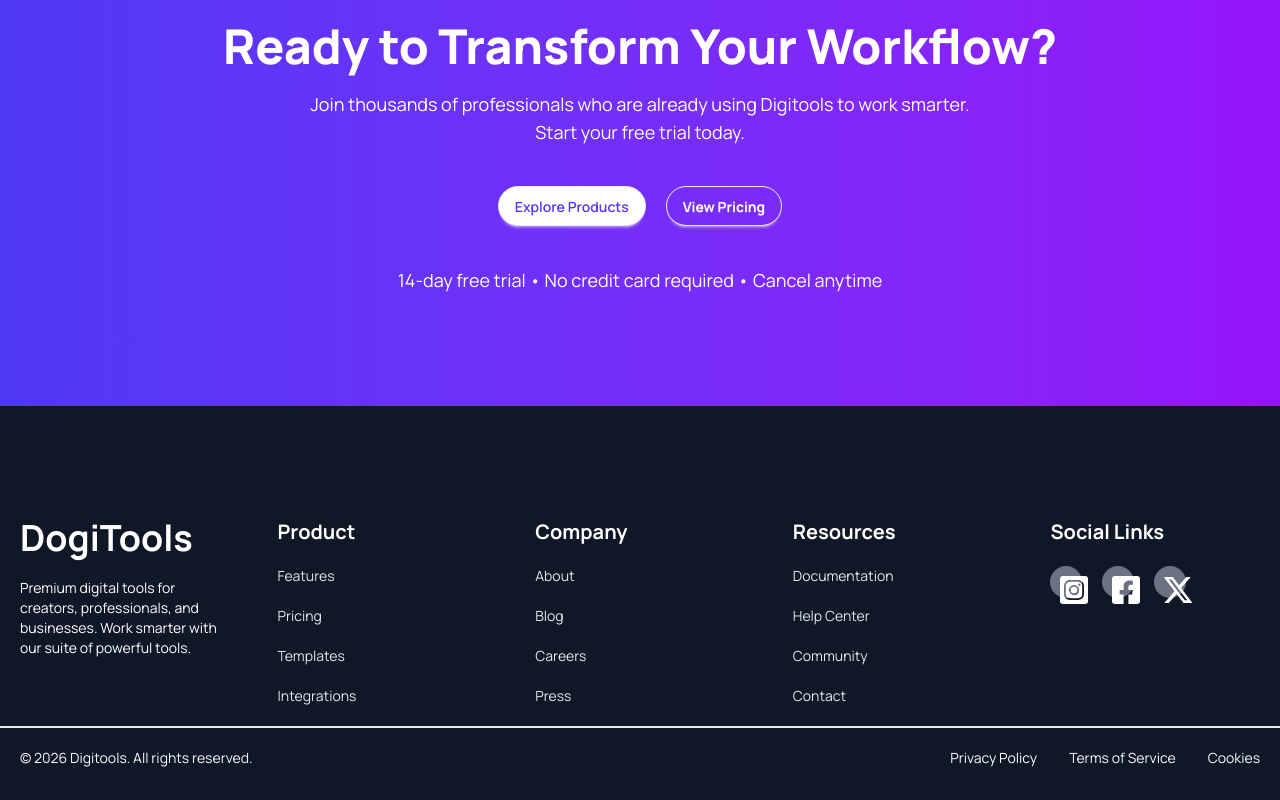
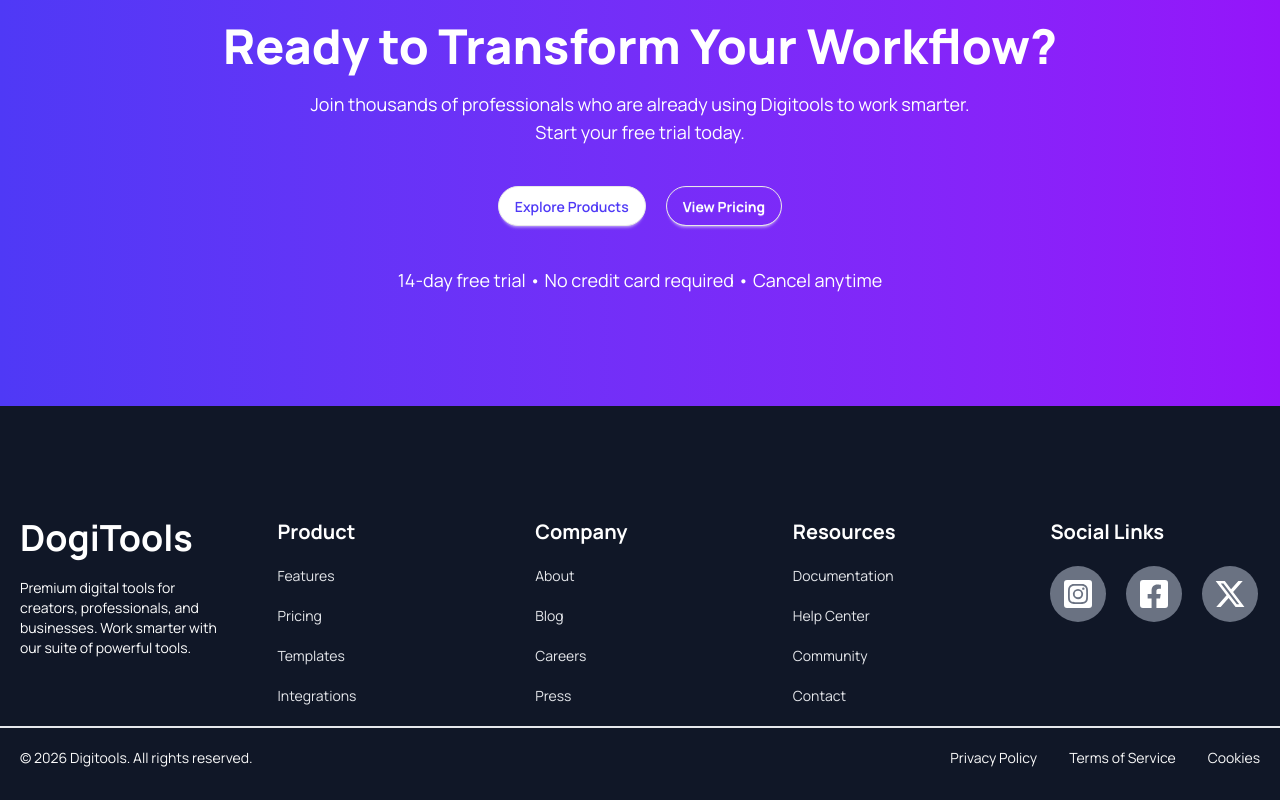
Before and after one commit to anikh174/a6-digi-tools, a React (Vite) app: page / in a window 1280 px wide. Shown: the part 3726-4526 px from the top of the page. Built offline with nearby package versions, Linux system fonts and the light colour scheme.

Commit message:
fix some footer social link issue

```diff
--- a/src/components/Footer.jsx
+++ b/src/components/Footer.jsx
@@ -39,13 +39,13 @@ const Footer = () => {
           <div className="space-y-1 lg:space-y-5">
             <p className="font-bold text-sm lg:text-xl">Social Links</p>
             <div className="flex gap-5">
-              <p className="bg-gray-500 h-8 w-8 p-2 rounded-full">
+              <p className="bg-gray-500 h-8 w-8  p-2 lg:h-14 lg:w-14 lg:p-3 rounded-full">
                 <FaInstagramSquare className="h-4 w-4 lg:h-8 lg:w-8"/>
               </p>
-              <p className="bg-gray-500 h-8 w-8 p-2 rounded-full">
+              <p className="bg-gray-500 h-8 w-8 p-2 lg:h-14 lg:w-14 lg:p-3 rounded-full">
                 <FaFacebookSquare className="h-4 w-4 lg:h-8 lg:w-8"/>
               </p>
-              <p className="bg-gray-500 h-8 w-8 p-2 rounded-full">
+              <p className="bg-gray-500 h-8 w-8 p-2 lg:h-14 lg:w-14 lg:p-3 rounded-full">
                 <FaXTwitter className="h-4 w-4 lg:h-8 lg:w-8"/>
               </p>
             </div>
```
